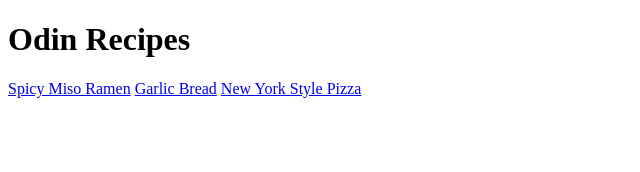
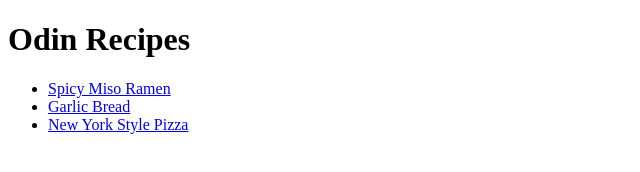
Before and after one commit to RubberJxmes/Odin-recipes, a plain HTML site: page index.html in a window 1280 px wide. Shown: the whole page, without its empty margins (0-640 px from the left). Drawn offline with Linux system fonts and the light colour scheme.

Commit message:
forgot to organized links into a listing, added img to all prospective pages

```diff
--- a/index.html
+++ b/index.html
@@ -5,7 +5,10 @@
 </html>
 <body>
     <h1>Odin Recipes</h1>
-    <a href="recipes/spicy-miso-ramen.html">Spicy Miso Ramen</a>
-    <a href="recipes/garlic-bread.html">Garlic Bread</a>
-    <a href="recipes/pizza.html">New York Style Pizza</a>
+    <ul>
+
+    <li><a href="recipes/spicy-miso-ramen.html">Spicy Miso Ramen</a></li>
+    <li><a href="recipes/garlic-bread.html">Garlic Bread</a></li>
+    <li><a href="recipes/pizza.html">New York Style Pizza</a></li>
+</ul>
 </body>
```
